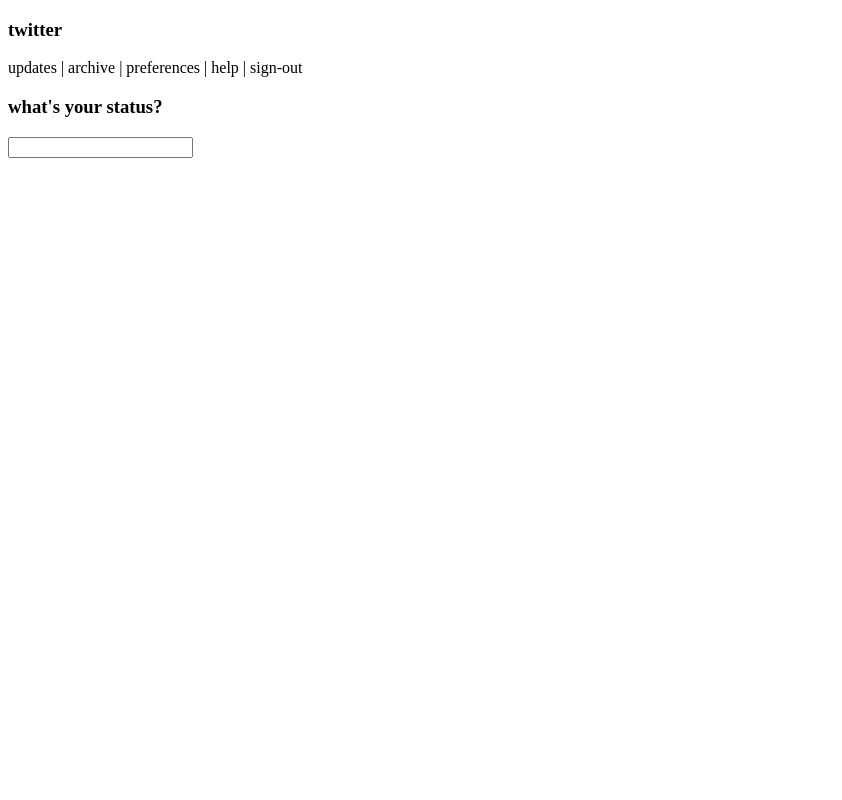
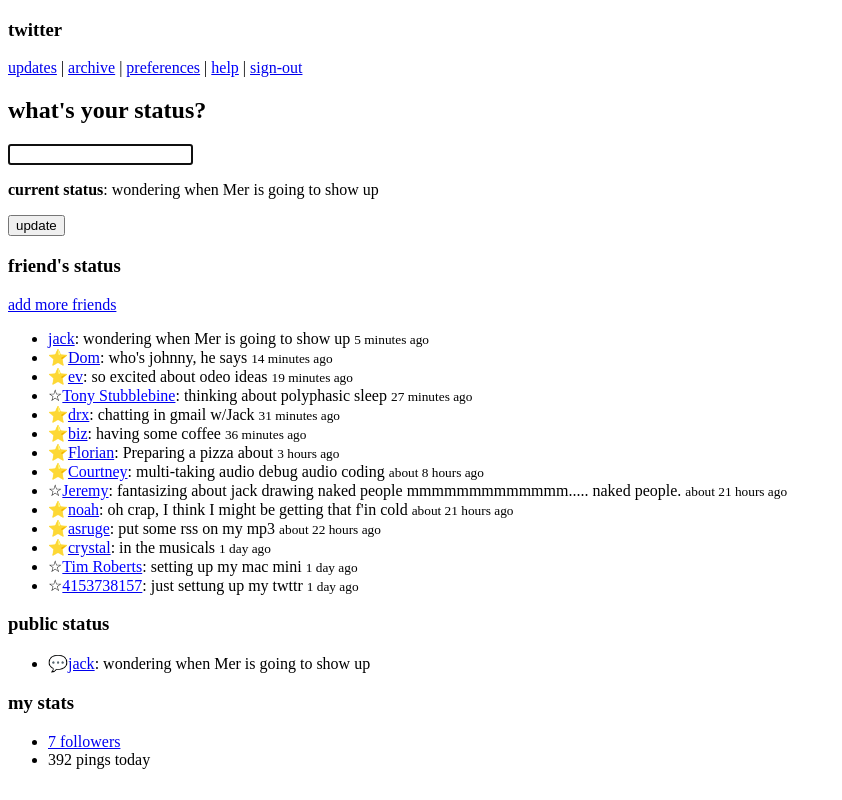
Before and after one commit to moj124/twitter, a website: page index.html in a window 1280 px wide. Shown: the whole page, without its empty margins (0-842 px from the left). Drawn offline with Linux system fonts and the light colour scheme.

Commit message:
fixed solution

```diff
--- a/index.html
+++ b/index.html
@@ -6,16 +6,48 @@
   <body>
     <header>
       <h3>twitter</h3>
-      <p>updates | archive | preferences | help | sign-out</p>
+      <nav><a href='#'>updates</a> | <a href='#'>archive</a> | <a href='#'>preferences</a> | <a href='#'><span style="color:blue">help</span></a> | <a href='#'>sign-out</a></nav>
     </header>
     <main>
       <section>
-        <h3>what's your status?</h3>
-        <input type="text">
+        <h2>what's your status?</h2>
+        <input type="text" autofocus/>
+        <p><b>current status</b>: wondering when Mer is going to show up</p>
+        <button type='button'>update</button>
+      </section>
+      <section>
+        <h3>friend's status</h3>
+        <a href='#'>add more friends</a>
+        <ul>
+          <li><a href='#'>jack</a>: wondering when Mer is going to show up <small>5 minutes ago</small></li>
+          <li>⭐<a href='#'>Dom</a>: who's johnny, he says <small>14 minutes ago</small></li>
+          <li>⭐<a href='#'>ev</a>: so excited about odeo ideas <small>19 minutes ago</small></li>
+          <li>☆<a href='#'><span style="color:blue">Tony Stubblebine</span></a>: thinking about polyphasic sleep <small>27 minutes ago</small></li>
+          <li>⭐<a href='#'><span style="color:blue">drx</span></a>: chatting in gmail w/Jack <small>31 minutes ago</small></li>
+          <li>⭐<a href='#'>biz</a>: having some coffee <small>36 minutes ago</small></li>
+          <li>⭐<a href='#'>Florian</a>: Preparing a pizza about <small>3 hours ago</small></li>
+          <li>⭐<a href='#'><span style="color:blue">Courtney</span></a>: multi-taking audio debug audio coding <small>about 8 hours ago</small></li>
+          <li>☆<a href='#'><span style="color:blue">Jeremy</span></a>: fantasizing about jack drawing naked people mmmmmmmmmmmmm..... naked people. <small>about 21 hours ago</small></li>
+          <li>⭐<a href='#'><span style="color:blue">noah</span></a>: oh crap, I think I might be getting that f'in cold <small>about 21 hours ago</small></li>
+          <li>⭐<a href='#'><span style="color:blue">asruge</span></a>: put some rss on my mp3 <small>about 22 hours ago</small></li>
+          <li>⭐<a href='#'>crystal</a>: in the musicals <small>1 day ago</small></li>
+          <li>☆<a href='#'><span style="color:blue">Tim Roberts</span></a>: setting up my mac mini <small>1 day ago</small></li>
+          <li>☆<a href='#'><span style="color:blue">4153738157</span></a>: just settung up my twttr <small>1 day ago</small></li>
+        </ul>
+      </section>
+      <section>
+        <h3>public status</h3>
+        <ul>
+          <li>💬<a href='#'>jack</a>: wondering when Mer is going to show up</li>
+        </ul>
       </section>
     </main>
     <footer>
-
+      <h3>my stats</h3>
+      <ul>
+        <li><a href='#'>7 followers</a></li>
+        <li>392 pings today</li>
+      </ul>
     </footer>
   </body>
 </html>
```
